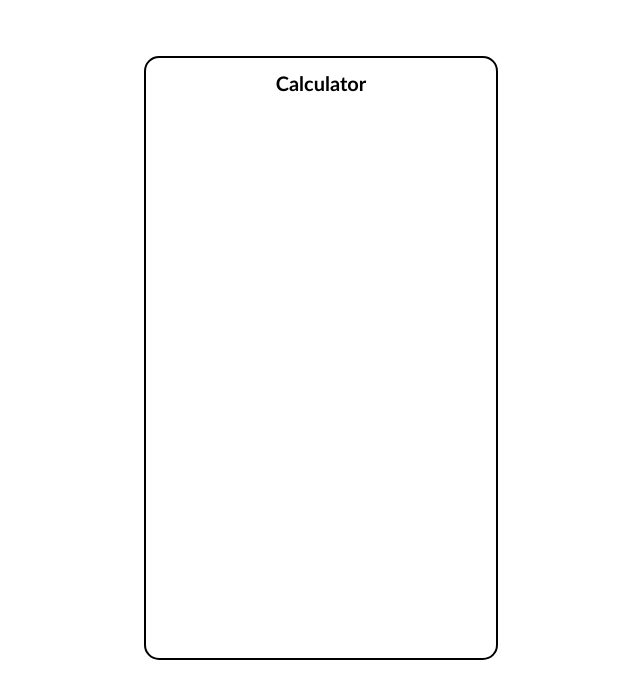
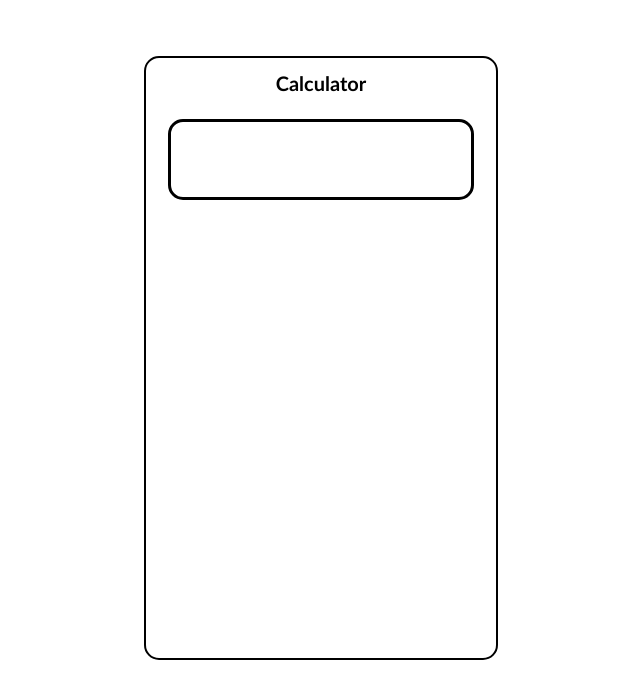
Before and after one commit to Burt8/Calculator, a plain HTML site: page index.html in a window 1280 px wide. Shown: the whole page, without its empty margins (319-959 px from the left). Drawn offline with Linux system fonts and the light colour scheme.

Commit message:
add sizing to screen and adjust flow of casing

```diff
--- a/styles.css
+++ b/styles.css
@@ -13,7 +13,17 @@ body {
     border-radius: 15px;
     display: flex;
     flex-direction: column;
+    justify-content:flex-start;
     align-items: center;
+}
+
+.screen {
+    flex:1;
+    margin-top:10px;
+    max-height:75px;
+    width:300px;
+    border: 3px solid black;
+    border-radius: 15px;
 }
 
 h1 {
```
